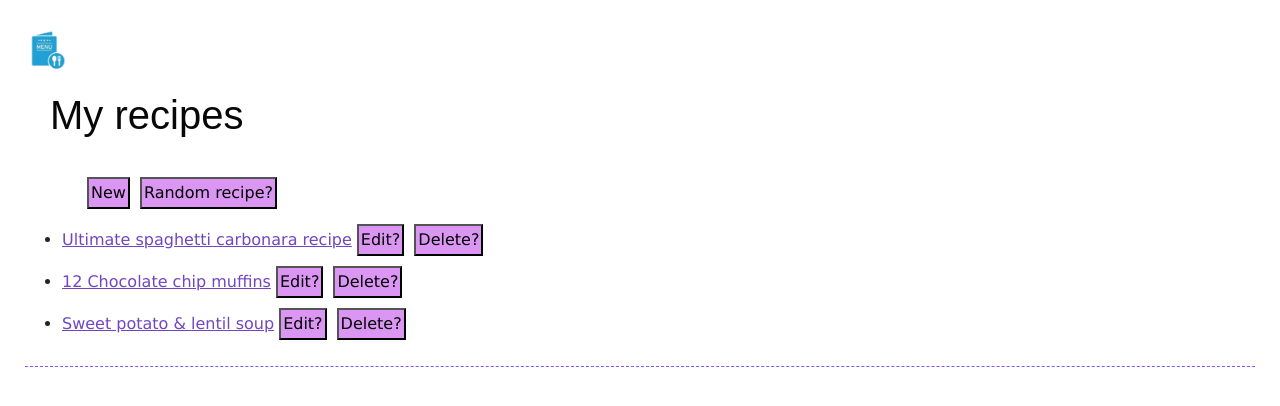
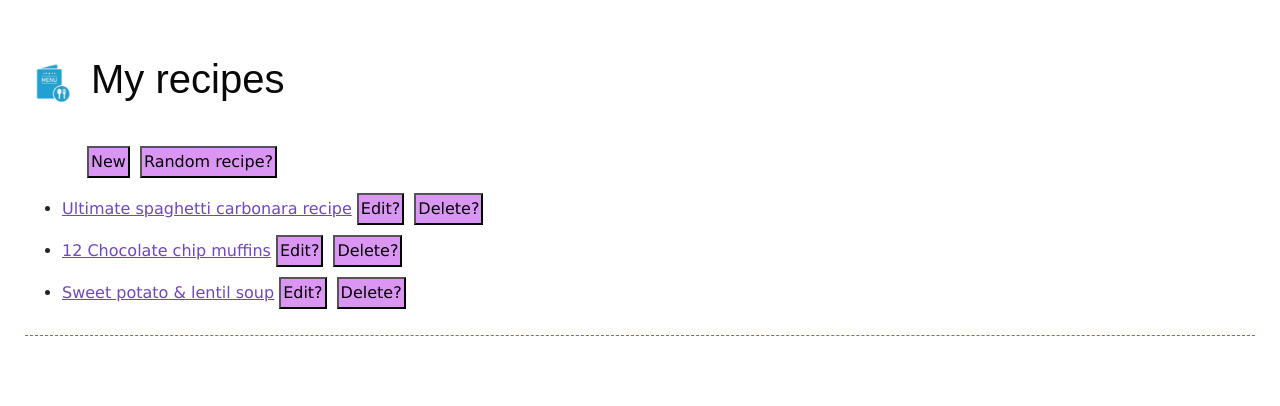
Before and after one commit to acmainier/recipes, a React (Vite) app: page / in a window 1280 px wide. Shown: the top 406 px of the page. Built offline with nearby package versions, Linux system fonts and the light colour scheme.

Commit message:
align logo

```diff
--- a/src/Recipe.css
+++ b/src/Recipe.css
@@ -58,6 +58,11 @@ a {
   color: #7146c1;
 }
 
+.header {
+  display: flex;
+  align-items: center;
+}
+
 .logo {
   width: 36px;
   height: 41px;
--- a/src/Root.jsx
+++ b/src/Root.jsx
@@ -17,6 +17,7 @@ export default function Root() {
   return (
     <>
       <div id="sidebar" className="top-menu">
+        <div className="header">
       <img
           className="logo"
           src="/logo.png"
@@ -24,6 +25,7 @@ export default function Root() {
         />
 
         <h1>My recipes</h1>
+        </div>
 
         {
           <div className="container">
```
